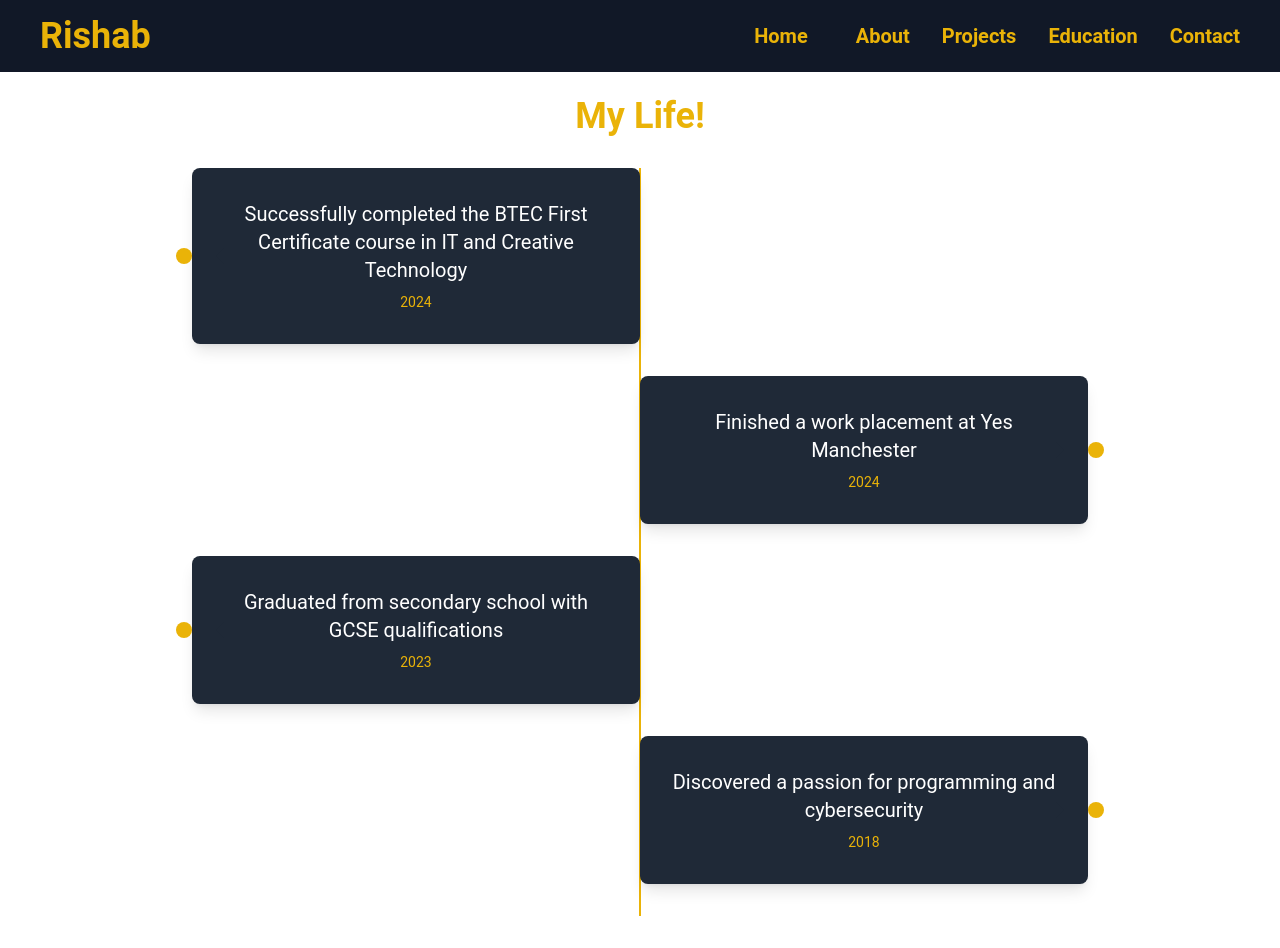
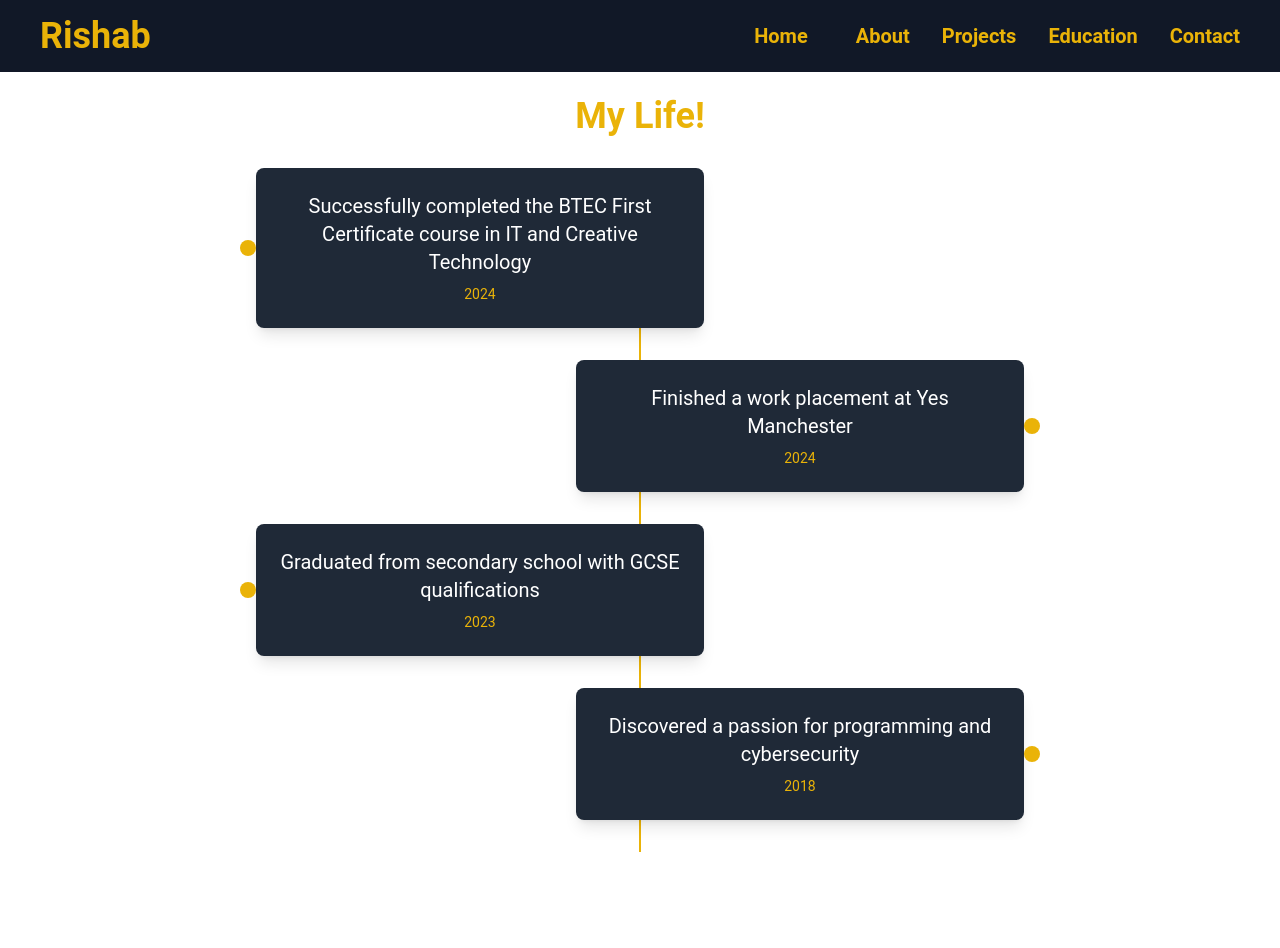
Before and after one commit to rishab-alt/portfolio-master, a React (Create React App) app: page /timeline in a window 1280 px wide. After the commit the page ends 884 px from the top, so only its background shows below. Built offline with nearby package versions, Linux system fonts and the light colour scheme; a small style sheet from the web is missing.

Commit message:
timeline

```diff
--- a/src/components/pages/TimeLine.jsx
+++ b/src/components/pages/TimeLine.jsx
@@ -24,7 +24,7 @@ const TimelinePage = () => {
       {/* Content */}
       <div className="flex-grow flex flex-col items-center py-8 px-4 md:px-8">
         <h1 className="text-3xl md:text-4xl font-bold mt-12 md:mt-16 mb-8 text-yellow-500 text-center">My Life!</h1>
-        <div className="relative flex flex-col items-center w-full max-w-4xl">
+        <div className="relative flex flex-col items-center w-full max-w-3xl">
           {/* Vertical line */}
           <div className="absolute left-1/2 transform -translate-x-1/2 h-full border-l-2 border-yellow-500"></div>
 
@@ -36,9 +36,8 @@ const TimelinePage = () => {
               animate={{ opacity: 1, y: 0 }}
               transition={{ duration: 0.5, delay: index * 0.3 }}
             >
-              <div className={`relative bg-gray-800 text-white rounded-lg shadow-lg p-6 md:p-8 max-w-md w-full transition-all duration-300 hover:shadow-xl ${darkMode ? 'hover:bg-gray-700' : 'hover:bg-gray-200'}`}>
+              <div className={`relative bg-gray-800 text-white rounded-lg shadow-lg p-4 md:p-6 max-w-md w-full ${darkMode ? 'hover:bg-gray-700' : 'hover:bg-gray-300'} transition-all duration-300`}>
                 <div className={`absolute top-1/2 transform -translate-y-1/2 ${index % 2 === 0 ? 'left-0 -ml-4' : 'right-0 -mr-4'} bg-yellow-500 w-4 h-4 rounded-full`}></div>
-                <div className={`absolute top-1/2 transform -translate-y-1/2 ${index % 2 === 0 ? 'left-6' : 'right-6'} w-0 h-0 border-t-8 border-t-transparent border-b-8 border-b-transparent ${index % 2 === 0 ? 'border-r-8 border-r-gray-800' : 'border-l-8 border-l-gray-800'}`}></div>
                 <p className="text-lg md:text-xl mb-2 text-center">{event.content}</p>
                 <p className="text-sm text-yellow-500 text-center">{event.date}</p>
               </div>
```
